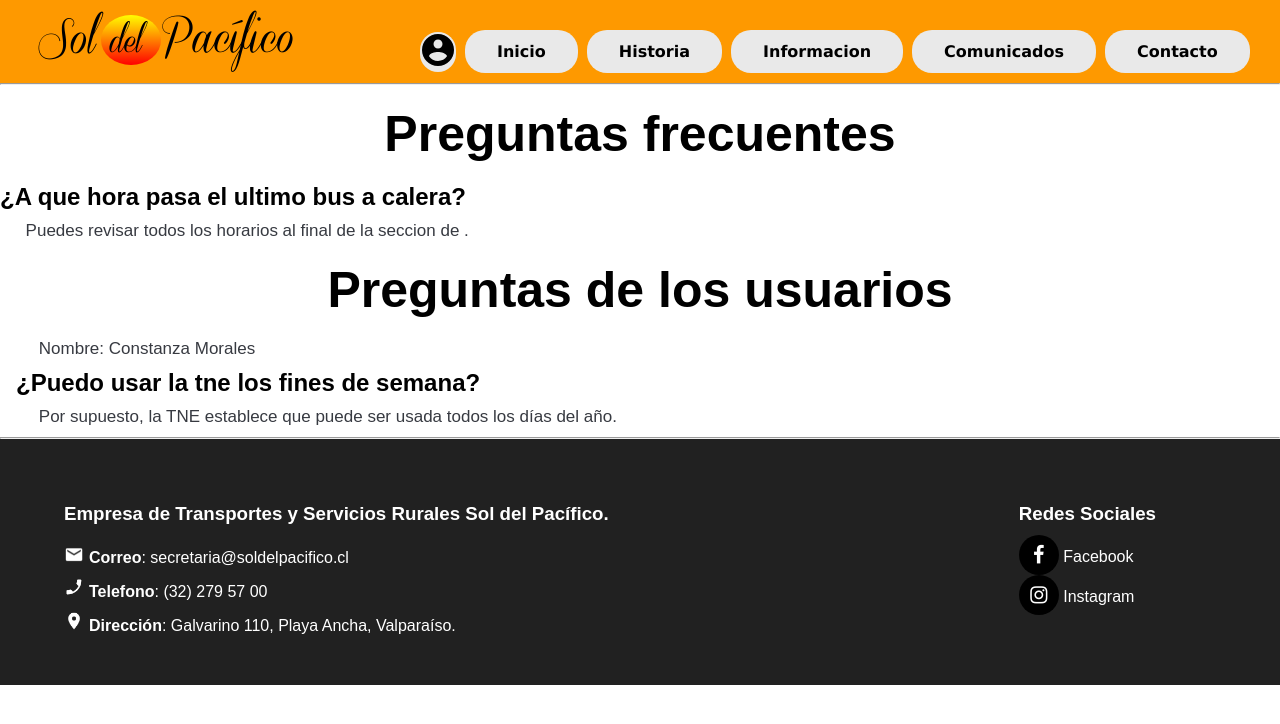
After one commit to soldelpacifico/soldelpacifico.github.io, a Django app: page /preguntas in a window 1280 px wide. The commit adds this page. Shown: the top 724 px of the page. Run offline with Django 3.2, Linux system fonts and the light colour scheme; data comes from the database, SQL or seed files in the repository; both versions use the stored data as it was after the commit; some libraries are stand-ins or nearby versions.

Commit message:
Nueva Seccion Preguntas, Nuevo modelo, Nuevo Login

```diff
--- a/sol/admin.py
+++ b/sol/admin.py
@@ -1,4 +1,5 @@
 from django.contrib import admin
-from .models import Noticia
+from .models import Noticia, Pregunta
 
 admin.site.register(Noticia)
+admin.site.register(Pregunta)
--- a/sol/models.py
+++ b/sol/models.py
@@ -12,3 +12,17 @@ class Noticia(models.Model):
 
     def __str__(self):
         return self.titulo
+
+class Pregunta(models.Model):
+    nombre=models.CharField(max_length=30)
+    email=models.CharField(max_length=30)
+    pregunta=models.TextField()
+    respuesta=models.TextField(blank=True, null=True)
+    respondida=models.BooleanField()
+
+    def publish(self):
+        self.respondida = True
+        self.save()
+
+    def __str__(self):
+        return self.pregunta
--- a/sol/static/js/script.js
+++ b/sol/static/js/script.js
@@ -17,6 +17,12 @@ $(document).ready(function(){
       $("#despCont").toggleClass("clicked");
     }
   });
+
+  $(".login").click(function(){
+      $("#Login").toggleClass("show");
+  });
+
+
   $("#btnCalera").click(function() {
     $(".calera").css("display","block");
     $(".concon").css("display","none");
--- a/sol/templates/sol/base.html
+++ b/sol/templates/sol/base.html
@@ -18,7 +18,8 @@
 </head>
 
 <body class="layout">
-    <button onclick="subir()" id="btnSubir" title="Subir"><img src="{% static 'Images/up.png' %}" id="subir" alt="top"></button>
+  <button onclick="subir()" id="btnSubir" title="Subir"><img src="{% static 'Images/up.png' %}" id="subir"
+      alt="top"></button>
   <header class="header">
     <div class="Logo">
       <a class="txtLogo" href="{% url 'index' %}">
@@ -37,6 +38,48 @@
     </div>
     <nav class="navegacion">
       <ul>
+        <li>
+          <div>
+            <img src="{% static 'Images/account.png' %}" class="login" alt="">
+            {% if user.is_authenticated %}
+
+            <div class="contDesp container" id="Login">
+              <div class="row">
+                <div>
+                </div class="col-xs-12">
+                  <span>Iniciado como: </span><label for="user">  {{request.user.username}}</label>
+              </div>
+              <div class="row">
+                  <input class="col-xs-12" type="button" value="Salir">
+              </div>
+
+            </div>
+
+            {% else %}
+            <div class="contDesp container" id="Login">
+                {% csrf_token %}
+                <form action="" method="POST">
+              <div class="row">
+                <label class="col-xs-12" for="id_username">Usuario</label>
+              </div>
+              <div class="row">
+                <input class="col-xs-12" type="text" name="username" id="id_username" placeholder="Usuario">
+              </div>
+              <div class="row">
+                <label class="col-xs-12" for="id_password">Clave</label>
+              </div>
+              <div class="row">
+                <input class="col-xs-12" type="password" name="password" id="id_password" placeholder="Clave">
+              </div>
+              <div class="row">
+                <input class="col-xs-12" type="submit" value="Ingresar">
+                <input type="hidden" name="next" value="{{ request.get_full_path }}"/>
+              </div>
+              </form>
+            </div>
+            {% endif %}
+          </div>
+        </li>
         <li><a href="{% url 'index' %}">Inicio</a></li>
         <li><a href="{% url 'historia' %}">Historia</a></li>
         <li class="liDesp" id="despInfo"><a class="btnDesp">Informacion</a>
@@ -55,7 +98,7 @@
         </li>
         <li class="liDesp" id="despCont"><a class="btnDesp">Contacto</a>
           <div class="contDesp" id="liCont3">
-                <a href="#">Preguntas</a>
+            <a href="{% url 'preguntas' %}">Preguntas</a>
             <a href="#">Terminales</a>
           </div>
         </li>
@@ -73,12 +116,14 @@
       <ul id="info">
         <li><a href="mailto:secretaria@soldelpacifico.cl"><img src="{% static 'Images/email.png' %}" alt="correo"><span
               class="negrita">Correo</span>: secretaria@soldelpacifico.cl</a></li>
-        <li><a href="tel:322795700"><img src="{% static 'Images/phone.png' %}" alt="fono"><span class="negrita">Telefono</span>: (32)
+        <li><a href="tel:322795700"><img src="{% static 'Images/phone.png' %}" alt="fono"><span
+              class="negrita">Telefono</span>: (32)
             279 57
             00</a></li>
         <li><a
             href="https://www.google.cl/maps/place/Galvarino+110,+Valpara%C3%ADso,+Regi%C3%B3n+de+Valpara%C3%ADso/@-33.0265012,-71.6461921,17z/data=!3m1!4b1!4m5!3m4!1s0x9689e6b80ed13925:0x1fa79fdd955b5ebe!8m2!3d-33.0265057!4d-71.6440034"><img
-              src="{% static 'Images/map.png' %}" alt="mapa"><span class="negrita">Dirección</span>: Galvarino 110, Playa Ancha,
+              src="{% static 'Images/map.png' %}" alt="mapa"><span class="negrita">Dirección</span>: Galvarino 110,
+            Playa Ancha,
             Valparaíso.</a>
         </li>
       </ul>
--- /dev/null
+++ b/sol/templates/sol/preguntas.html
@@ -0,0 +1,29 @@
+{% extends "sol/base.html" %}
+{% load static %}
+
+{% block content %}
+<article class="preguntasFrec">
+
+<h1>Preguntas frecuentes</h1>
+
+<h2>¿A que hora pasa el ultimo bus a calera?</h2>
+<p>Puedes revisar todos los horarios al final de la seccion de <a href="{% url 'tarifas' %}"></a>.</p>
+
+</article>
+
+<article class="preguntasUser">
+<h1>Preguntas de los usuarios</h1>
+
+{% if user.is_authenticated %}
+<a href="respPreguntas">Ir a responder preguntas</a>
+{% endif %}
+
+{% for Pregunta in Preguntas %}
+<div class="`pregimta col-xs-11">
+    <p>Nombre: {{Pregunta.nombre}}</p>
+  <h2>{{Pregunta.pregunta}}</h2>
+  <p>{{Pregunta.respuesta|urlize}}</p>
+</div>
+{% endfor %}
+</article>
+{% endblock %}
--- a/sol/urls.py
+++ b/sol/urls.py
@@ -7,4 +7,5 @@ urlpatterns = [
     path('tarifas', views.tarifas, name="tarifas"),
     path('pertenencias', views.pertenencias, name="pertenencias"),
     path('historia', views.historia, name="historia"),
+    path('preguntas', views.preguntas, name="preguntas")
 ]
--- a/sol/views.py
+++ b/sol/views.py
@@ -1,5 +1,5 @@
 from django.shortcuts import render
-from .models import Noticia
+from .models import Noticia, Pregunta
 from django.utils import timezone
 
 def index(request):
@@ -15,3 +15,7 @@ def pertenencias(request):
 
 def historia(request):
     return render(request, 'sol/historia.html', {})
+
+def preguntas(request):
+    Preguntas = Pregunta.objects.filter(respondida=True)
+    return render(request, 'sol/preguntas.html', {"Preguntas":Preguntas})
--- a/static/css/estilos.css
+++ b/static/css/estilos.css
@@ -330,6 +330,29 @@ li.liDesp {
     .clicked a {
         color: #ffffff;
     }
+
+#Login {
+    padding: 10px;
+    margin-top: 5px;
+    border-top: #f99600 solid 1px;
+    width: 300px;
+}
+
+#Login label {
+    font-weight: bold;
+    color: #ffffff;
+    text-align: center;
+    padding: 5px 0;
+}
+
+#Login input {
+    padding: 5px 0;
+}
+
+#Login span {
+    color: #ffffff;
+    margin: 3px 3px 0 0;
+}
 
 /* =======================================
 ----------------Slider--------------------
--- a/static/js/script.js
+++ b/static/js/script.js
@@ -17,6 +17,12 @@ $(document).ready(function(){
       $("#despCont").toggleClass("clicked");
     }
   });
+
+  $(".login").click(function(){
+      $("#Login").toggleClass("show");
+  });
+
+
   $("#btnCalera").click(function() {
     $(".calera").css("display","block");
     $(".concon").css("display","none");
```
Also changed, not shown: sol/static/css/estilos.css (+23 -0 lines), db.sqlite3, sol/migrations/0002_pregunta.py (added), sol/static/Images/account.png (added), static/Images/account.png (added). Lines whose indentation alone changed are shown as unchanged.
